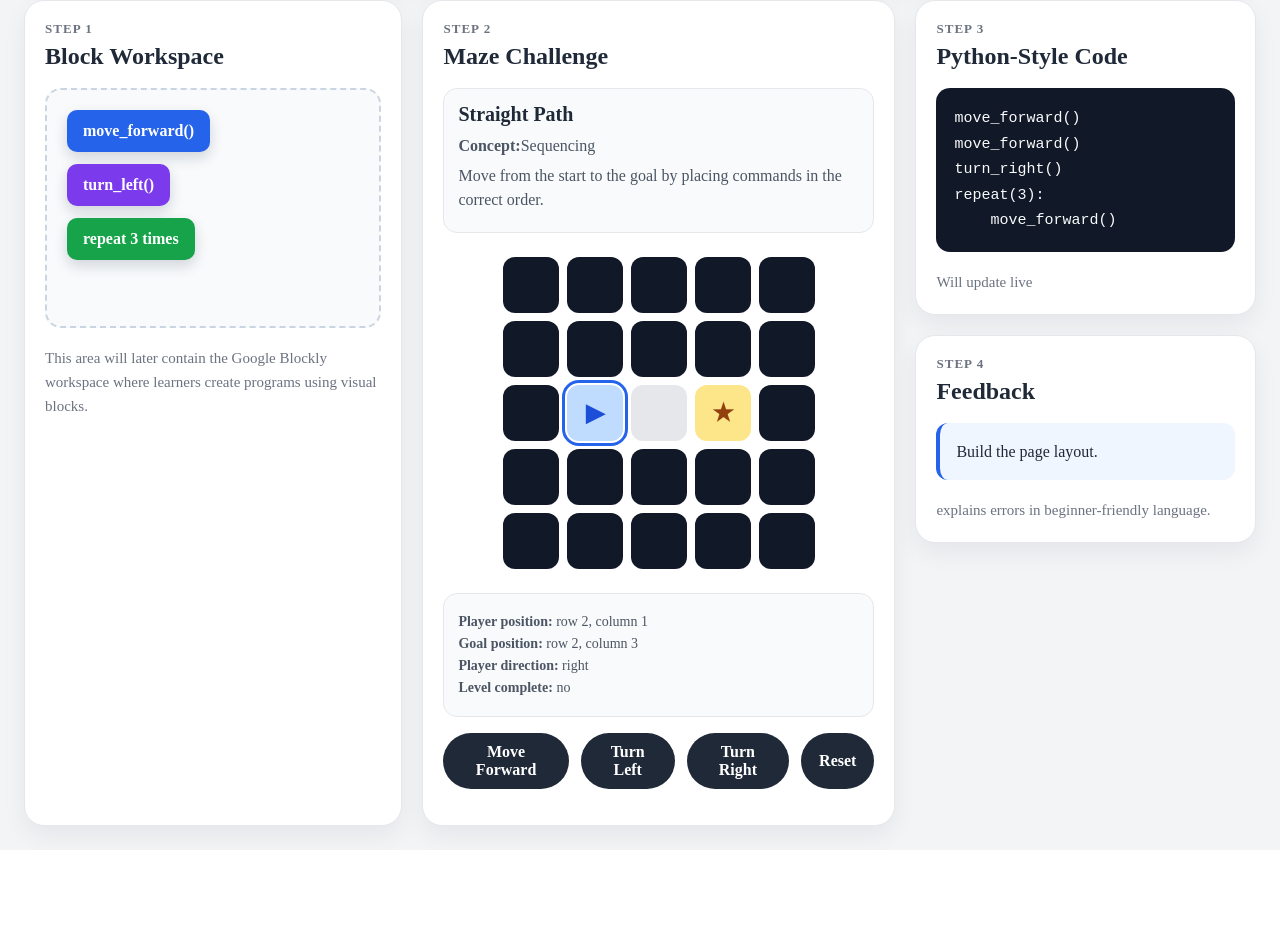
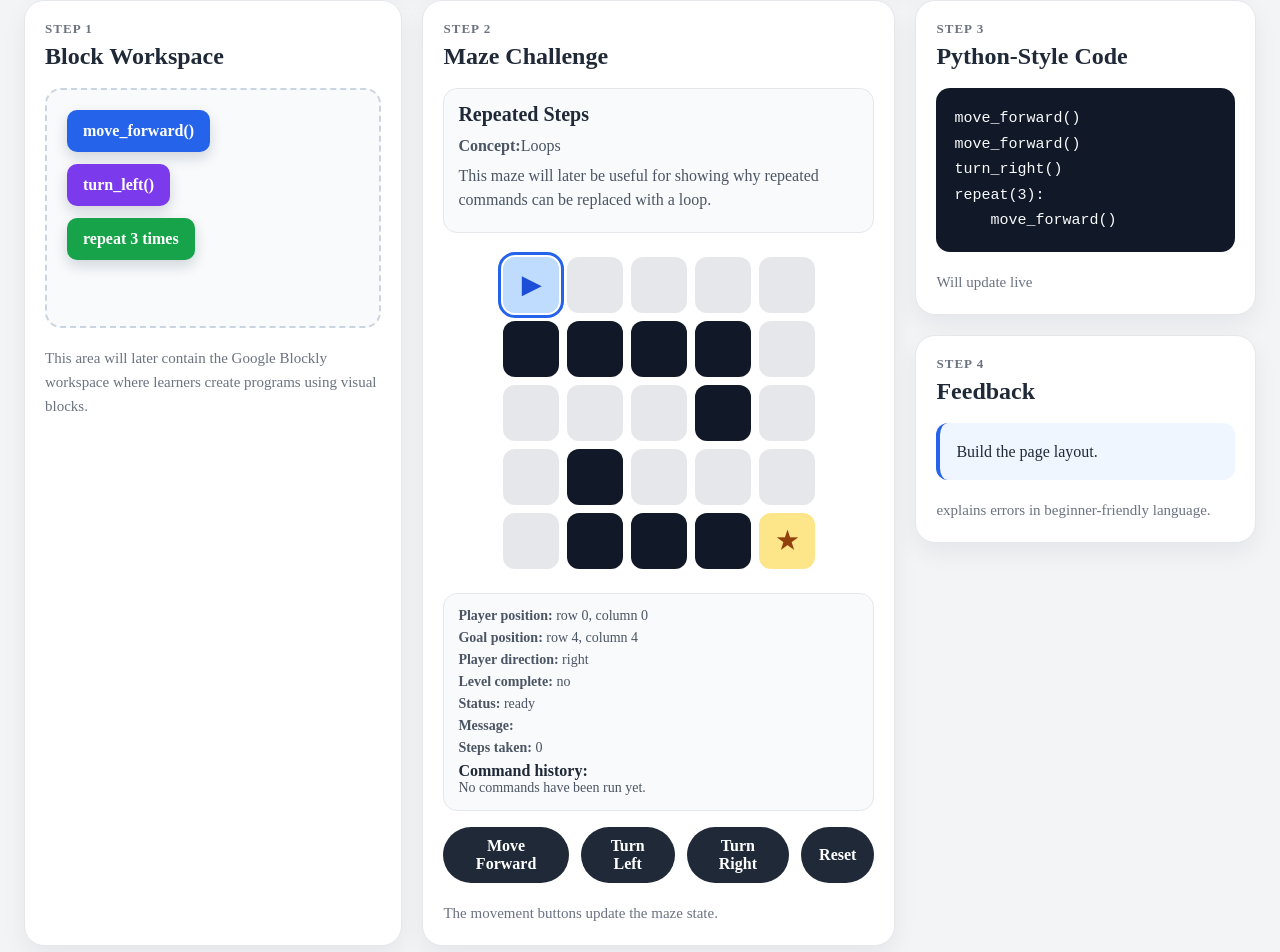
Before and after one commit to Arsal-Abbas-dev/scratch-bridge, a React (Vite) app: page / in a window 1280 px wide. Shown: the part 166-1118 px from the top of the page. Before the commit the page ends 1016 px from the top, so only its background shows below. Built offline with nearby package versions, Linux system fonts and the light colour scheme.

Commit message:
Added Maze Movement Logic

```diff
--- a/src/App.css
+++ b/src/App.css
@@ -268,3 +268,21 @@
     min-height: auto;
   }
 }
+.command-history {
+  margin: 8px 0 0;
+  padding-left: 22px;
+}
+
+.command-history li {
+  margin-bottom: 4px;
+  font-family: 'Courier New', monospace;
+  font-size: 0.95rem;
+}
+.maze-state-preview {
+  display: grid;
+  gap: 6px;
+}
+
+.maze-state-preview p {
+  margin: 0;
+}
--- a/src/components/MazeControls.tsx
+++ b/src/components/MazeControls.tsx
@@ -1,10 +1,49 @@
-export function MazeControls() {
-    return (
-        <div className="maze-controls" aria-label="Maze Controls">
-            <button type="button" disabled>Move Forward</button>
-            <button type="button" disabled>Turn Left</button>
-            <button type="button" disabled>Turn Right</button>
-            <button type="button" disabled>Reset</button>
-        </div>
-    );
+import type { moveCommand } from '../maze/mazeTypes'
+
+type MazeControlsProps = {
+  onCommand: (commandType: moveCommand) => void
+  onReset: () => void
+  isComplete: boolean
+  hasErrors: boolean
 }
+
+export function MazeControls({
+  onCommand,
+  onReset,
+  isComplete,
+  hasErrors,
+}: MazeControlsProps) {
+  const movementDisabled = isComplete || hasErrors
+
+  return (
+    <div className="maze-controls" aria-label="Maze controls">
+      <button
+        type="button"
+        disabled={movementDisabled}
+        onClick={() => onCommand('move forward')}
+      >
+        Move Forward
+      </button>
+
+      <button
+        type="button"
+        disabled={movementDisabled}
+        onClick={() => onCommand('turn left')}
+      >
+        Turn Left
+      </button>
+
+      <button
+        type="button"
+        disabled={movementDisabled}
+        onClick={() => onCommand('turn right')}
+      >
+        Turn Right
+      </button>
+
+      <button type="button" disabled={hasErrors} onClick={onReset}>
+        Reset
+      </button>
+    </div>
+  )
+}
--- a/src/components/MazeStatePreview.tsx
+++ b/src/components/MazeStatePreview.tsx
@@ -7,12 +7,49 @@ type MazeStatePreviewProps = {
 export function MazeStatePreview({ mazeState }: MazeStatePreviewProps) {
   return (
     <div className="maze-state-preview">
-      <p><strong>Player position:</strong> row {mazeState.position.row},
-        column {mazeState.position.col}</p>
-      <p><strong>Goal position:</strong> row {mazeState.goal.row}, column{' '}
-        {mazeState.goal.col}</p>
-      <p><strong>Player direction:</strong> {mazeState.direction}</p>
-      <p><strong>Level complete:</strong> {mazeState.isComplete ? 'yes' : 'no'}</p>
+      <p>
+        <strong>Player position:</strong> row {mazeState.position.row},
+        column {mazeState.position.col}
+      </p>
+
+      <p>
+        <strong>Goal position:</strong> row {mazeState.goal.row}, column{' '}
+        {mazeState.goal.col}
+      </p>
+
+      <p>
+        <strong>Player direction:</strong> {mazeState.direction}
+      </p>
+
+      <p>
+        <strong>Level complete:</strong> {mazeState.isComplete ? 'yes' : 'no'}
+      </p>
+
+      <p>
+        <strong>Status:</strong> {mazeState.status}
+      </p>
+
+      <p>
+        <strong>Message:</strong> {mazeState.message}
+      </p>
+
+      <p>
+        <strong>Steps taken:</strong> {mazeState.stepsTaken}
+      </p>
+
+      <div>
+        <strong>Command history:</strong>
+
+        {mazeState.commandHistory.length === 0 ? (
+          <p>No commands have been run yet.</p>
+        ) : (
+          <ol className="command-history">
+            {mazeState.commandHistory.map((command, index) => (
+              <li key={`${command}-${index}`}>{command}</li>
+            ))}
+          </ol>
+        )}
+      </div>
     </div>
   )
 }
--- a/src/components/MazeView.tsx
+++ b/src/components/MazeView.tsx
@@ -1,4 +1,4 @@
-import { createInitialMazeState, validateMaze } from '../maze/mazeEngine'
+import { createInitialMazeState, validateMaze, runCommand } from '../maze/mazeEngine'
 import { sampleMazes } from '../maze/sampleMazes'
 import { LevelSummary } from './LevelSummary'
 import { MazeControls } from './MazeControls'
@@ -6,11 +6,27 @@ import { MazeGrid } from './MazeGrid'
 import { MazeStatePreview } from './MazeStatePreview'
 import { MazeValidationErrors } from './MazeValidationErrors'
 
-const activeLevel = sampleMazes[1]!
-const activeMazeState = createInitialMazeState(activeLevel)
+import { useState } from 'react'
+import type { moveCommand } from '../maze/mazeTypes'
+
+const activeLevel = sampleMazes[3]!
 const validationErrors = validateMaze(activeLevel)
 
 export function MazeView() {
+  const [mazeState, setMazeState] = useState(() =>
+    createInitialMazeState(activeLevel),
+  )
+
+  function handleCommand(commandType: moveCommand) {
+    setMazeState((currentState) =>
+      runCommand(activeLevel, currentState, commandType),
+    )
+  }
+
+  function handleReset() {
+    setMazeState(createInitialMazeState(activeLevel))
+  }
+
   return (
     <section className="panel maze-panel">
       <div className="panel-header">
@@ -23,12 +39,21 @@ export function MazeView() {
       <MazeValidationErrors errors={validationErrors} />
 
       {validationErrors.length === 0 && (
-        <MazeGrid grid={activeLevel.grid} mazeState={activeMazeState} />
+        <MazeGrid grid={activeLevel.grid} mazeState={mazeState} />
       )}
 
-      <MazeStatePreview mazeState={activeMazeState} />
+      <MazeStatePreview mazeState={mazeState} />
 
-      <MazeControls />
+      <MazeControls
+        onCommand={handleCommand}
+        onReset={handleReset}
+        isComplete={mazeState.isComplete}
+        hasErrors={validationErrors.length > 0}
+      />
+
+      <p className="panel-note">
+        The movement buttons update the maze state.
+      </p>
     </section>
   )
 }
--- a/src/maze/mazeEngine.ts
+++ b/src/maze/mazeEngine.ts
@@ -1,4 +1,5 @@
-import type { mazeCell , mazeLevel, mazeState, position } from './mazeTypes'
+import type { mazeCell , mazeLevel, mazeState, position, direction, moveCommand, mazeBlock } from './mazeTypes'
+
 
 export function createInitialMazeState(level: mazeLevel): mazeState {
     return {
@@ -7,7 +8,19 @@ export function createInitialMazeState(level: mazeLevel): mazeState {
         direction: 'right',
         goal: findCellPosition(level.grid, 'goal'),
         isComplete: false,
+        status: 'ready',
+        stepsTaken: 0,
+        commandHistory: [],
+        lastError: null,
+        message: ''
     }
+}
+
+const directionMovement: Record<direction, position> = {
+  up: { row: -1, col: 0 },
+  right: { row: 0, col: 1 },
+  down: { row: 1, col: 0 },
+  left: { row: 0, col: -1 },
 }
 
 export function findCellPosition(grid: mazeCell[][], target: mazeCell): position {
@@ -29,7 +42,7 @@ export function validateMaze(level: mazeLevel): string[] {
     }
     const numColumns = level.grid[0].length
     if (numColumns === 0) {
-        errors.push('The maze must contain at leas one column')
+        errors.push('The maze must contain at least one column')
     }
 
     let startCount = 0
@@ -57,3 +70,86 @@ export function validateMaze(level: mazeLevel): string[] {
     }
     return errors
 }
+export function runCommand(level: mazeLevel, state: mazeState, command: moveCommand): mazeState {
+    if (state.status === 'complete') {
+        return {
+            ...state,
+            message: 'The level is already complete. Press Reset to try again.'
+        }
+    }
+    const commandHistory = [...state.commandHistory, command]
+    if (command === 'turn left') {
+        return {
+            ...state,
+            direction: turnLeft(state.direction),
+            status: 'running',
+            message: 'Turned left.',
+            stepsTaken: state.stepsTaken + 1,
+            commandHistory: commandHistory,
+            lastError: null,
+
+        }
+    }
+    if (command === 'turn right') {
+        return {
+            ...state,
+            direction: turnRight(state.direction),
+            status: 'running',
+            message: 'Turned right.',
+            stepsTaken: state.stepsTaken + 1,
+            commandHistory: commandHistory,
+            lastError: null,
+
+        }
+    }
+    if (command === 'move forward') {
+        const next = getNextBlock(state.position, state.direction, level)
+        if (next.type === 'wall') {
+            return {
+                ...state,
+                status: 'blocked',
+                message: 'Blocked by a wall. Try turning first.',
+                lastError: 'The player tried to move into a wall.',
+                stepsTaken: state.stepsTaken+1,
+                commandHistory: commandHistory,
+            }
+        }
+        const win = next.type === 'goal' ? true : false
+        return {
+            ...state,
+            position: next.position,
+            isComplete: win,
+            status: win ? 'complete' : 'running',
+            message: win ? 'Success! You reached the goal.' : 'Moved forward.',
+            commandHistory: commandHistory,
+            stepsTaken: state.stepsTaken+1,
+            lastError: null,
+        }
+    }
+    return state
+}
+export function getNextBlock(pos: position, dir: direction, level: mazeLevel): mazeBlock {
+    const move = directionMovement[dir]
+    const row = pos.row + move.row
+    const col = pos.col + move.col
+    if (row < 0 || row >= level.grid.length) {
+        return {type: 'wall', position: {row, col}}
+    }
+    if (col < 0 || col >= level.grid[row].length) {
+        return {type: 'wall', position: {row, col}}
+    }
+
+    return {type: level.grid[row][col], position: {row, col}}
+}
+export function turnLeft(dir: direction): direction {
+    if (dir == 'up') return 'left'
+    if (dir == 'left') return 'down'
+    if (dir == 'down') return 'right'
+    else return 'up'
+}
+export function turnRight(dir: direction): direction {
+    if (dir == 'down') return 'left'
+    if (dir == 'right') return 'down'
+    if (dir == 'up') return 'right'
+    else return 'up'
+}
--- a/src/maze/sampleMazes.ts
+++ b/src/maze/sampleMazes.ts
@@ -3,7 +3,7 @@ import type { mazeLevel } from './mazeTypes'
 export const sampleMazes: mazeLevel[] = [
     {
         id:0,
-        name:'basePlate',
+        name:'Base Plate',
         concept:'Nothing',
         instructions:'This is the baseplate, a completely blank template!',
         grid: [
@@ -13,6 +13,7 @@ export const sampleMazes: mazeLevel[] = [
             ['path', 'path', 'path', 'path', 'path'],
             ['path', 'path', 'path', 'path', 'goal'],
         ],
+        facing: 'right'
     },
     {
         id:1,
@@ -26,6 +27,7 @@ export const sampleMazes: mazeLevel[] = [
             ['wall', 'wall', 'wall', 'wall', 'wall'],
             ['wall', 'wall', 'wall', 'wall', 'wall'],
         ],
+        facing: 'right'
     },
     {
         id: 2,
@@ -40,6 +42,7 @@ export const sampleMazes: mazeLevel[] = [
             ['wall', 'wall', 'wall', 'wall', 'path'],
             ['path', 'path', 'path', 'path', 'path'],
         ],
+        facing: 'right'
     },
     {
         id: 3,
@@ -54,6 +57,7 @@ export const sampleMazes: mazeLevel[] = [
             ['path', 'wall', 'path', 'path', 'path'],
             ['path', 'wall', 'wall', 'wall', 'goal'],
         ],
+        facing: 'right'
   },
 
 ]
```
Also changed, not shown: src/maze/mazeTypes.ts (+12 -0 lines), 1 other file (tests, documents, lock files or other folders).
